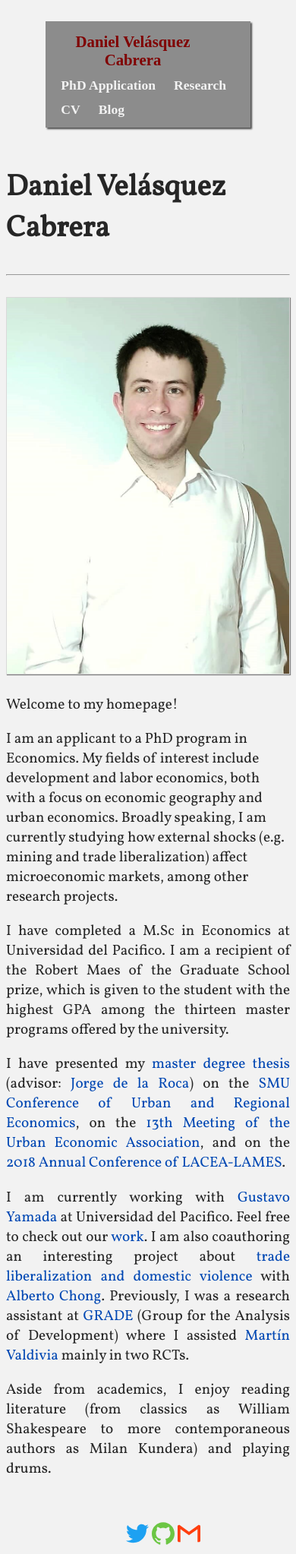
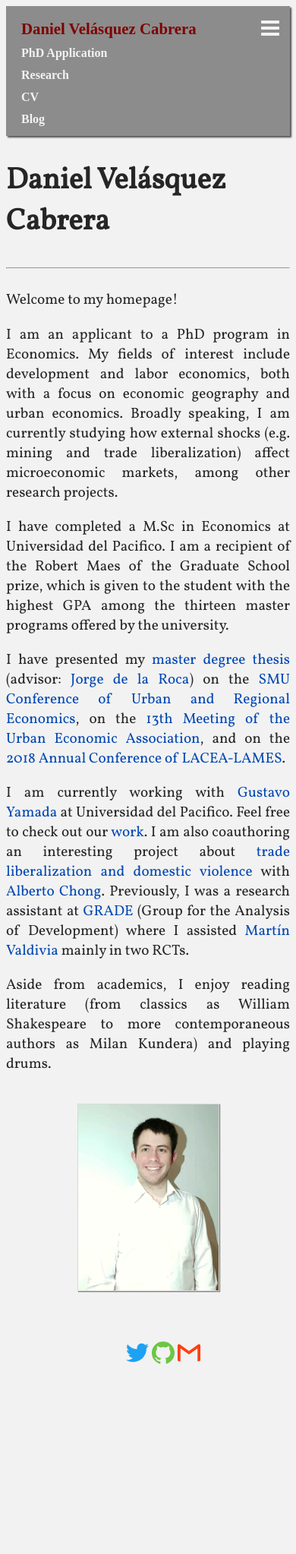
Before and after one commit to dvelasquezc/dvelasquezc.github.io, a Jekyll site: the page built from index.md, in a window 390 px wide. Shown: the whole page at 76% size. Built offline with Jekyll 4.4.1, drawn with Linux system fonts in a browser that asks for light colours; some web fonts are replaced; after the commit the page ends 1808 px from its top, so only the background shows below that.

Commit message:
mobiletesting7

```diff
--- a/_includes/header.html
+++ b/_includes/header.html
@@ -6,6 +6,8 @@
 	<!-- Cool Font for Menu-->
 	<link href="https://fonts.googleapis.com/css?family=Cinzel" rel="stylesheet">
 	<link href="https://fonts.googleapis.com/css?family=Headland+One" rel="stylesheet">
+	<!-- Cool Menu Icon for Mobiles-->
+	<link rel="stylesheet" href="https://cdnjs.cloudflare.com/ajax/libs/font-awesome/4.7.0/css/font-awesome.min.css">
 
 
 	</head>
@@ -14,12 +16,14 @@
 
 		<div id="menu">
 					<span id="name">
-						<a href="{{ "/" | prepend: site.baseurl | prepend: site.url }}" {% if "/"  == page.url %} class="active" {% endif %}>Daniel Velásquez Cabrera        </a>
+						<a href="{{ "/" | prepend: site.baseurl | prepend: site.url }}" {% if "/"  == page.url %} class="active" {% endif %}>Daniel Velásquez Cabrera           </a>
 					</span>
 			{% assign sorted_pages = site.pages | sort:"order" %}
 			{% for pp in sorted_pages %}
 				{% if pp.order > 0 %}
-				    <span {% if pp.dropdown_folder != 'no' %} class="dropbtn" {% endif %}>
+
+					<span id = "myLinks">
+						<span {% if pp.dropdown_folder != 'no' %} class="dropbtn mylink" {% endif %} class ="mylink">
 							<a href="{{ pp.url | prepend: site.baseurl | prepend: site.url }}" {% if page.url==pp.url %} class="active" {% elsif page.url contains pp.url %} class="active" {% endif %}> {{ pp.title }}</a>
 						</span>
 
@@ -36,9 +40,25 @@
 								{% endfor %}
 							</div>
 						{% endif %}
-
+					</span>
 				{% endif %}
 			{% endfor %}
+
+					<span> <!--hamburger menu for mobile view-->
+					<a href="javascript:void(0);" class="icon" onclick="myFunction()"><i class="fa fa-bars"></i></a>
+					</span>
 		</div>
 
 	</body>
+
+
+	<script> <!--defining function to get menu elements-->
+	function myFunction2() {
+	var x = document.getElementById("myLinks");
+	if (x.style.display === "block") {
+		x.style.display = "none";
+	} else {
+		x.style.display = "block";
+	}
+	}
+	</script>
--- a/assets/css/main.css
+++ b/assets/css/main.css
@@ -1,5 +1,3 @@
-
-
 
 /* --------------------------------------------------------------------------- DESKTOP VIEW ----------------------------------------------------------*/
 @media screen and (max-width: 9999px){
@@ -35,14 +33,33 @@
 }
 
 #menu #name a {
+	position: relative;
+	display: inline-block;
+	color: #f2f2f2;
+	text-align: center;
+	text-decoration: none;
 	padding: 5px 50px 3px 10px;
+	font-weight: bold;
+	font-family: 'Headland One', serif;
 	font-size: 1.30em;
+}
+
+#menu .mylink a {
+	position: relative;
+	display: inline-block;
+	color: #f2f2f2;
+	text-align: center;
+	text-decoration: none;
+	padding: 8px 10px 3px 10px;
+	font-weight: bold;
+	font-family: 'Headland One', serif;
+	font-size: 1.10em;
 }
 
 #menu #name a:before {
 	content: "";
 	position: absolute;
-	margin: 0px 0px 0px -20px;
+    margin: 0px 0px 0px -20px;
 	width: 100%;
 	height: 2px;
 	bottom: 0;
@@ -55,29 +72,7 @@
 	transition: all 0.3s ease-in-out 0s;
 }
 
-#menu #name a:hover:before {
-	visibility: visible;
-	-webkit-transform: scaleX(0.85);
-	transform: scaleX(0.85);
-}
-
-#menu  a {
-	position: relative;
-	display: inline-block;
-	color: #f2f2f2;
-	text-align: center;
-	text-decoration: none;
-	padding: 8px 10px 3px 10px;
-	font-weight: bold;
-	font-family: 'Headland One', serif;
-	font-size: 1.10em;
-}
-
-#menu a.active  {
-    color: #800000 /*#800000;*/
-	}
-
-#menu  a:before {
+#menu .mylink a:before {
 	content: "";
 	position: absolute;
 	width: 100%;
@@ -93,10 +88,30 @@
 }
 
 
-#menu a:hover:before {
+#menu #name a:hover:before {
 	visibility: visible;
 	-webkit-transform: scaleX(0.85);
 	transform: scaleX(0.85);
+}
+
+#menu .mylink a:hover:before {
+	visibility: visible;
+	-webkit-transform: scaleX(0.85);
+	transform: scaleX(0.85);
+}
+
+#menu #name a.active  {
+    color: #800000 /*#800000;*/
+	}
+
+#menu .mylink a.active  {
+    color: #800000 /*#800000;*/
+}
+
+
+/* Style the hamburger menu */
+#menu span a.icon {
+	display: none;
 }
 
 /*----  Dropdown Menu  -----*/
@@ -118,13 +133,41 @@
 	margin: 0px 0px 0px 325px;
 }
 
-#menu .dropdown-content a { /* Links inside the dropdown */
+#menu  .dropdown-content a { /* Links inside the dropdown */
     text-decoration: none;
 	text-align: left;
-	font-size: 0.9em
+	font-size: 0.9em;
+	position: relative;
+	display: inline-block;
+	color: #f2f2f2;
+	padding: 8px 10px 3px 10px;
+	font-weight: bold;
+	font-family: 'Headland One', serif;
 }
 
-#menu .dropbtn:hover + .dropdown-content, #menu .dropdown-content:hover { /* Show the dropdown menu on hover */
+#menu  .dropdown-content a:before {
+	content: "";
+	position: absolute;
+	width: 100%;
+	height: 2px;
+	bottom: 0;
+	left: 0;
+	background-color: #f2f2f2;
+	visibility: hidden;
+	-webkit-transform: scaleX(0);
+	transform: scaleX(0);
+	-webkit-transition: all 0.3s ease-in-out 0s;
+	transition: all 0.3s ease-in-out 0s;
+}
+
+
+#menu  .dropdown-content a:hover:before {
+	visibility: visible;
+	-webkit-transform: scaleX(0.85);
+	transform: scaleX(0.85);
+}
+
+#menu  .dropbtn:hover + .dropdown-content, #menu .dropdown-content:hover { /* Show the dropdown menu on hover */
     display: block;
 }
 
@@ -376,8 +419,6 @@
 /*https://www.websitedimensions.com/*/
 @media screen and (max-width: 768px){
 
-
-
 /* -------------------------     General   ------------------------*/
 .backgroundcolor {
 	 background-color: #f2f2f2
@@ -386,9 +427,9 @@
 /* -------------------------  Header   ------------------------*/
 
 .webhead {
-	margin: auto;
-	width: 72%;
-	padding: 20px;
+	margin: 0px;
+	width: 100%;
+	padding: 0px;
 }
 
 /*  Head Menu  */
@@ -399,22 +440,49 @@
     overflow: hidden;
     background-color: #8c8c8c; /*#737373; #333*/
 	box-shadow: 2px 2px 2px #4d4d4d;
+	position: relative;
+}
+
+#menu #name {
+	position: relative;
+	display: block;
+	float: none;
+}
+
+#menu .mylink {
+    position: relative;
+	display: block;
+}
+
+#menu #name a {
+	position: relative;
+	display: inline-block;
+	color: #f2f2f2;
+	text-align: left;
+	text-decoration: none;
+	padding: 8px 10px 3px 10px;
+	font-weight: bold;
+	font-family: 'Headland One', serif;
+	font-size: 1.30em;
 
 }
 
-#menu #name {
-	float:left;
-}
-
-#menu #name a {
-	padding: 5px 50px 3px 10px;
-	font-size: 1.30em;
+#menu .mylink a {
+	position: relative;
+	display: inline-block;
+	color: #f2f2f2;
+	text-align: left;
+	text-decoration: none;
+	padding: 8px 10px 3px 10px;
+	font-weight: bold;
+	font-family: 'Headland One', serif;
+	font-size: 1.0em;
 }
 
 #menu #name a:before {
 	content: "";
 	position: absolute;
-	margin: 0px 0px 0px -20px;
+    margin: 0px 0px 0px 0px;
 	width: 100%;
 	height: 2px;
 	bottom: 0;
@@ -427,31 +495,10 @@
 	transition: all 0.3s ease-in-out 0s;
 }
 
-#menu #name a:hover:before {
-	visibility: visible;
-	-webkit-transform: scaleX(0.85);
-	transform: scaleX(0.85);
-}
-
-#menu  a {
-	position: relative;
-	display: inline-block;
-	color: #f2f2f2;
-	text-align: center;
-	text-decoration: none;
-	padding: 8px 10px 3px 10px;
-	font-weight: bold;
-	font-family: 'Headland One', serif;
-	font-size: 1.10em;
-}
-
-#menu a.active  {
-    color: #800000 /*#800000;*/
-	}
-
-#menu  a:before {
+#menu .mylink a:before {
 	content: "";
 	position: absolute;
+	margin: 0px 0px 0px 0px;
 	width: 100%;
 	height: 2px;
 	bottom: 0;
@@ -462,20 +509,60 @@
 	transform: scaleX(0);
 	-webkit-transition: all 0.3s ease-in-out 0s;
 	transition: all 0.3s ease-in-out 0s;
+
 }
 
 
-#menu a:hover:before {
+#menu #name a:hover:before {
 	visibility: visible;
 	-webkit-transform: scaleX(0.85);
 	transform: scaleX(0.85);
 }
 
+#menu .mylink a:hover:before {
+	visibility: visible;
+	-webkit-transform: scaleX(0.85);
+	transform: scaleX(0.85);
+}
+
+#menu #name a.active  {
+    color: #800000 /*#800000;*/
+	}
+
+#menu .mylink a.active  {
+    color: #800000 /*#800000;*/
+}
+
+#menu #myLinks { /* (Hidden by Default) */
+    display: block;
+
+}
+
+/* Style the hamburger menu */
+#menu span a.icon {
+  color: #f2f2f2;
+  display: inline-block;
+  position: absolute;
+  right: 0.5em;
+  top: 0.5em;
+  font-size: 1.75em;
+}
+
+#menu span a.icon:hover {
+  color: #800000;
+}
+
+/* Hamuberger dropdown menu */
+
+
+
+
+
 /*----  Dropdown Menu  -----*/
 
 .dropbtn {
     position: relative;
-    display: inline-block;
+    display: block;
 }
 
 #menu .dropdown-content { /* (Hidden by Default) */
@@ -493,11 +580,12 @@
 #menu .dropdown-content a { /* Links inside the dropdown */
     text-decoration: none;
 	text-align: left;
-	font-size: 0.9em
+	font-size: 0.9em;
+	display: none;
 }
 
 #menu .dropbtn:hover + .dropdown-content, #menu .dropdown-content:hover { /* Show the dropdown menu on hover */
-    display: block;
+    display: none;
 }
 
 
@@ -579,7 +667,7 @@
 
 .img_profile img {
 	box-sizing: border-box;
-	width: 100%;
+	width: 50%;
 	height: auto;
 	margin: auto;
 	padding: 0px 0px 0px 0px;
@@ -590,9 +678,9 @@
 	display: inline-block;
 }
 
-.col-xs-12 div:last-child {
+.col-xs-12  {
     display: flex;
-    flex-direction: row-reverse;
+    flex-direction: column-reverse;
   }
 
 /*-- img left --*/
--- a/index.md
+++ b/index.md
@@ -14,32 +14,30 @@
 
 <hr>
 
-<div>
-
-	<div class="img_profile">
+	<div class="img_profile col-xs-12" >
 		<div>
 			<p><img src="/assets/images/profile4.jpg" alt="Daniel Velásquez Cabrera"></p>
 		</div>
 
-	<span class="text"> <p> Welcome to my homepage!</p></span>
-	<span> <p> I am an applicant to a PhD program in Economics. My fields of interest include development and labor economics, both with a focus on economic geography and urban economics.
-	Broadly speaking, I am currently studying how external shocks (e.g. mining and trade liberalization) affect microeconomic markets, among other research projects. </p></span>
+		<span>
+			<span class="text"> <p> Welcome to my homepage!</p></span>
+			<span class="text"> <p> I am an applicant to a PhD program in Economics. My fields of interest include development and labor economics, both with a focus on economic geography and urban economics.
+			Broadly speaking, I am currently studying how external shocks (e.g. mining and trade liberalization) affect microeconomic markets, among other research projects. </p></span>
 
-	<span class="text"> <p> I have completed a M.Sc in Economics at Universidad del Pacifico. I am a recipient of the Robert Maes of the Graduate School prize, which is given to the student with
-	the highest GPA among the thirteen master programs offered by the university.</p></span>
+			<span class="text"> <p> I have completed a M.Sc in Economics at Universidad del Pacifico. I am a recipient of the Robert Maes of the Graduate School prize, which is given to the student with
+			the highest GPA among the thirteen master programs offered by the university.</p></span>
 
-	<span class="text"> <p> I have presented my <a href="{{ "/research/exploration_agglomeration.html" | prepend: site.baseurl | prepend: site.url }}">master degree thesis</a>
-	(advisor: <a href="https://jorgedelaroca.name/">Jorge de la Roca</a>) on the <a href="https://economics.smu.edu.sg/urban2017">SMU Conference of Urban and Regional Economics</a>,
-	on the <a href="http://www.urbaneconomics.org/meetings/uea2018/">13th Meeting of the Urban Economic Association</a>, and on the <a href="https://www.lacealames.com/">2018 Annual Conference of LACEA-LAMES</a>.</p></span>
+			<span class="text"> <p> I have presented my <a href="{{ "/research/exploration_agglomeration.html" | prepend: site.baseurl | prepend: site.url }}">master degree thesis</a>
+			(advisor: <a href="https://jorgedelaroca.name/">Jorge de la Roca</a>) on the <a href="https://economics.smu.edu.sg/urban2017">SMU Conference of Urban and Regional Economics</a>,
+			on the <a href="http://www.urbaneconomics.org/meetings/uea2018/">13th Meeting of the Urban Economic Association</a>, and on the <a href="https://www.lacealames.com/">2018 Annual Conference of LACEA-LAMES</a>.</p></span>
 
-	<span class="text"> <p> I am currently working with <a href="https://scholar.google.com.pe/citations?user=qV3OqlUAAAAJ&hl=es&oi=ao">Gustavo Yamada</a> at Universidad del Pacifico. Feel free to check out our <a href="{{ "/research" | prepend: site.baseurl | prepend: site.url }}">work</a>.
-	I am also coauthoring an interesting project about <a href="{{ "/research/trade_violence.html" | prepend: site.baseurl | prepend: site.url }}">trade liberalization and domestic violence</a> with <a href ="https://www.poverty-action.org/people/alberto-chong">Alberto Chong</a>.
-	Previously, I was a research assistant at <a href="http://www.grade.org.pe/en/">GRADE</a> (Group for the Analysis of Development) where I assisted
-	<a href="http://www.grade.org.pe/en/investigadores/personal/jvaldivi/">Martín Valdivia</a> mainly in two RCTs.</p></span>
+			<span class="text"> <p> I am currently working with <a href="https://scholar.google.com.pe/citations?user=qV3OqlUAAAAJ&hl=es&oi=ao">Gustavo Yamada</a> at Universidad del Pacifico. Feel free to check out our <a href="{{ "/research" | prepend: site.baseurl | prepend: site.url }}">work</a>.
+			I am also coauthoring an interesting project about <a href="{{ "/research/trade_violence.html" | prepend: site.baseurl | prepend: site.url }}">trade liberalization and domestic violence</a> with <a href ="https://www.poverty-action.org/people/alberto-chong">Alberto Chong</a>.
+			Previously, I was a research assistant at <a href="http://www.grade.org.pe/en/">GRADE</a> (Group for the Analysis of Development) where I assisted
+			<a href="http://www.grade.org.pe/en/investigadores/personal/jvaldivi/">Martín Valdivia</a> mainly in two RCTs.</p></span>
 
-	<span class="text"><p> Aside from academics, I enjoy reading literature (from classics as William Shakespeare to more contemporaneous authors as Milan Kundera) and playing drums.</p></span>
-
+			<span class="text"><p> Aside from academics, I enjoy reading literature (from classics as William Shakespeare to more contemporaneous authors as Milan Kundera) and playing drums.</p></span>
+		</span>
 	</div>
 
-</div>
 </article>
```
Lines whose indentation alone changed are shown as unchanged.
